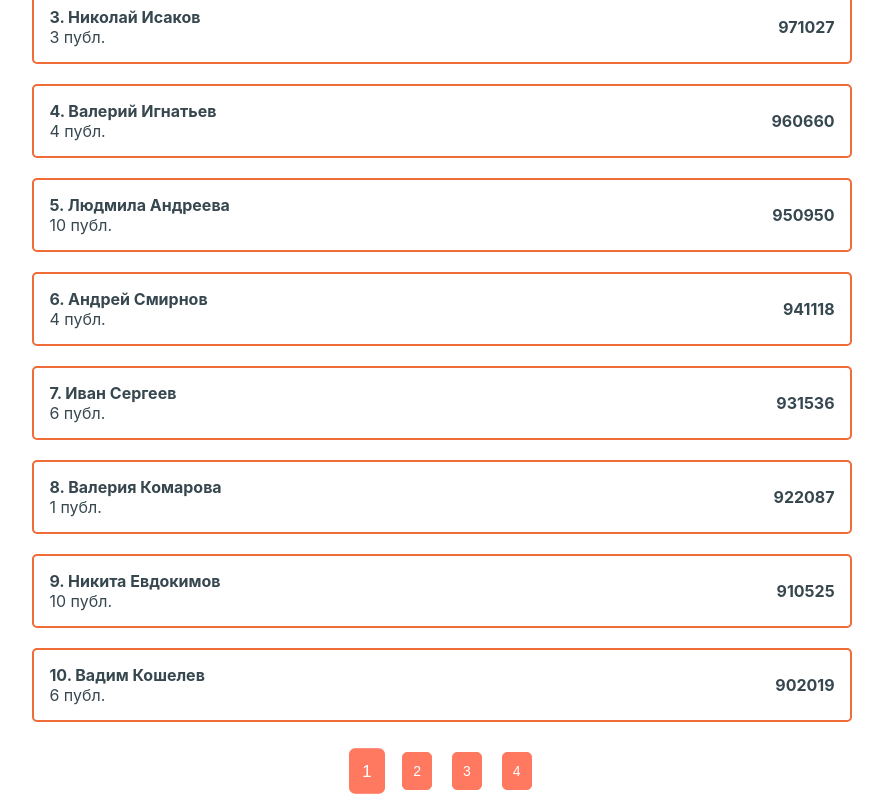
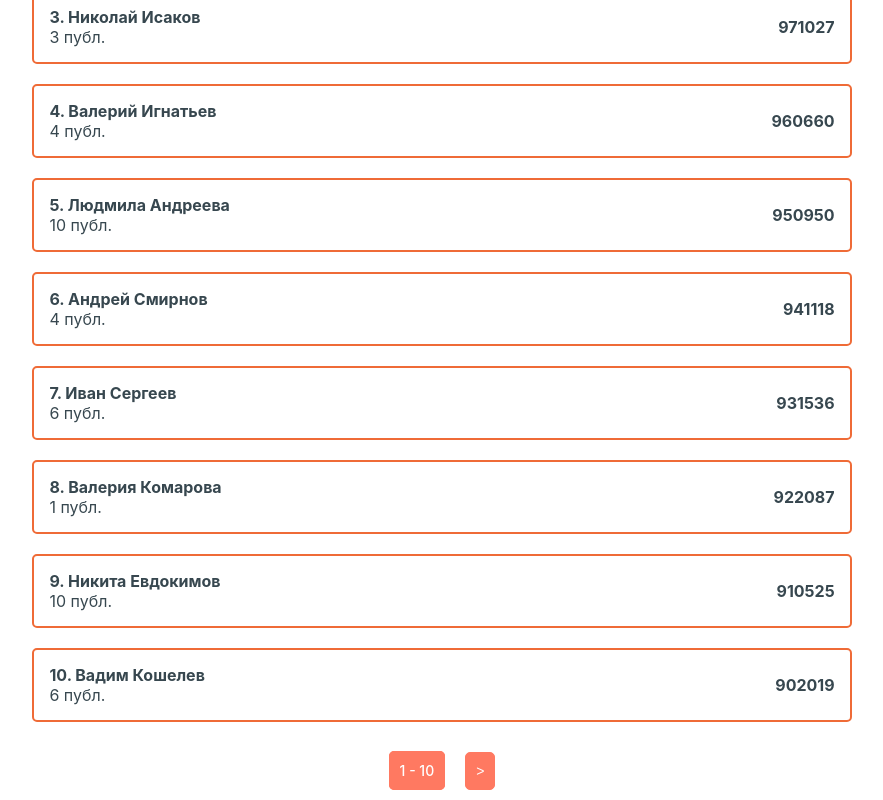
Before and after one commit to Maksym-Zyza/mz-authors-page, a React (Create React App) app: page / in a window 1280 px wide. Shown: the part 290-1090 px from the top of the page, without its empty margins (198-1081 px from the left). Built offline with nearby package versions, Linux system fonts and the light colour scheme; data requests are answered from the project's data file.

Commit message:
added new pagination

```diff
--- a/src/API/AuthorsApi.js
+++ b/src/API/AuthorsApi.js
@@ -3,10 +3,18 @@ const requestOptions = {
   redirect: 'follow',
 };
 
-export async function getAll(limit = 10, page = 1) {
+export async function getAuthors(limit = 10, page = 1) {
   const response = await fetch(
     `http://localhost:5000/authors?_page=${page}&_limit=${limit}`,
     requestOptions,
-  );
+  ).then(response => response.json());
   return response;
 }
+
+export async function getAllAuthors() {
+  const response = await fetch(
+    `http://localhost:5000/authors`,
+    requestOptions,
+  ).then(response => response.json());
+  return response;
+}
--- a/src/App.css
+++ b/src/App.css
@@ -67,3 +67,9 @@ body {
   cursor: pointer;
   transform: scale(1.2);
 }
+
+.nothing {
+  margin-top: 30px;
+  text-align: center;
+  color: #ff7961;
+}
--- a/src/App.js
+++ b/src/App.js
@@ -4,44 +4,56 @@ import AuthorsFilter from './components/AuthorsFilter/AuthorsFilter';
 import Loader from './components/UI/Loader/Loader';
 import Paginetion from './components/UI/Paginetion/Paginetion';
 import Error from './components/UI/Error/Error';
-import { getAll } from './API/AuthorsApi';
+import { getAuthors, getAllAuthors } from './API/AuthorsApi';
 import { useAuthors } from './hooks/useAuthor';
 import { useFeaching } from './hooks/useFeaching';
 import { getPagesCount } from './utils/pages';
+import { useSortedPaginetion } from './hooks/useSortedPaginetion';
 import './App.css';
 
 function App() {
   const [authors, setAuthors] = useState([]);
+  const [totalAuthors, setTotalAuthors] = useState([]);
   const [limit, setLimit] = useState(10);
   const [page, setPage] = useState(1);
-  const [totalPages, setTotalPages] = useState(0);
-
-  const changePage = page => {
-    setPage(page);
-    fetchAuthors(limit, page);
-  };
 
   // FETCH Authors
   const [fetchAuthors, isAuthorsLoading, authorError] = useFeaching(
     async (limit, page) => {
-      const response = await getAll(limit, page).then(response =>
-        response.json(),
-      );
+      const response = await getAuthors(limit, page);
       setAuthors(response);
 
-      const totalAuthors = await getAll();
-      const totalCount = totalAuthors.headers.get('X-Total-Count');
-      setTotalPages(getPagesCount(totalCount, limit));
+      const allAuthors = await getAllAuthors();
+      setTotalAuthors(allAuthors);
     },
   );
+
+  // SORTED and SEARCH
+  const [filter, setFilter] = useState({ sort: '', query: '' });
+  const sortedAndSearchAuthors = useAuthors(
+    totalAuthors,
+    filter.sort,
+    filter.query,
+    setPage,
+  );
+
+  const totalPages = getPagesCount(sortedAndSearchAuthors, limit);
+
+  const sortedAndSearchPaginetion = useSortedPaginetion(
+    sortedAndSearchAuthors,
+    totalPages,
+    limit,
+    page,
+  );
+
+  // CAHGE PAGE
+  const changePage = page => {
+    setPage(page);
+  };
 
   useEffect(() => {
     fetchAuthors(limit, page);
   }, []);
-
-  // SORTED and SEARCH
-  const [filter, setFilter] = useState({ sort: '', query: '' });
-  const sortedAndSearchAuthors = useAuthors(authors, filter.sort, filter.query);
 
   return (
     <div className="App">
@@ -49,11 +61,23 @@ function App() {
 
       {isAuthorsLoading ? (
         <Loader />
+      ) : sortedAndSearchPaginetion.length ? (
+        <>
+          <AuthorsList
+            authors={sortedAndSearchPaginetion}
+            page={page}
+            limit={limit}
+          />
+          <Paginetion
+            page={page}
+            limit={limit}
+            totalPages={totalPages}
+            changePage={changePage}
+          />
+        </>
       ) : (
-        <AuthorsList authors={sortedAndSearchAuthors} page={page} />
+        <h1 className="nothing">Authors not found!</h1>
       )}
-
-      <Paginetion totalPages={totalPages} page={page} changePage={changePage} />
 
       <Error error={authorError} />
     </div>
--- a/src/components/AuthorsList/AuthorsList.js
+++ b/src/components/AuthorsList/AuthorsList.js
@@ -3,18 +3,14 @@ import uniqid from 'uniqid';
 import AuthorItem from '../AuthorItem/AuthorItem';
 import css from './AuthorsList.module.css';
 
-function AuthorsList({ authors, page }) {
-  if (!authors.length) {
-    return <h1 className={css.nothing}>Authors not found!</h1>;
-  }
-
+function AuthorsList({ authors, page, limit }) {
   return (
     <div className={css.conteiner}>
       {authors.map((author, index) => (
         <AuthorItem
           key={uniqid()}
           author={author}
-          number={page > 1 ? page * 10 - 10 + index + 1 : index + 1}
+          number={page > 1 ? page * limit - limit + index + 1 : index + 1}
         />
       ))}
     </div>
--- a/src/components/AuthorsList/AuthorsList.module.css
+++ b/src/components/AuthorsList/AuthorsList.module.css
@@ -6,9 +6,3 @@
   text-align: center;
   color: #ff7961;
 }
-
-.nothing {
-  margin-top: 30px;
-  text-align: center;
-  color: #ff7961;
-}
--- a/src/components/UI/Paginetion/Paginetion.js
+++ b/src/components/UI/Paginetion/Paginetion.js
@@ -1,20 +1,29 @@
 import React from 'react';
-import { usePaginetion } from '../../../hooks/usePaginetion';
 
-export default function Paginetion({ totalPages, page, changePage }) {
-  const pagesArray = usePaginetion(totalPages);
+export default function Paginetion({ page, limit, totalPages, changePage }) {
   return (
     <div>
-      {pagesArray.map(el => (
+      {page > 1 && (
         <button
-          key={el}
           type="button"
-          className={page === el ? 'btn_current' : 'btn'}
-          onClick={() => changePage(el)}
+          className="btn"
+          onClick={() => changePage(page - 1)}
         >
-          {el}
+          &lt;
         </button>
-      ))}
+      )}
+      <span className="btn">
+        {page + 1 * limit - limit} - {page * limit}
+      </span>
+      {page < totalPages && (
+        <button
+          type="button"
+          className="btn"
+          onClick={() => changePage(page + 1)}
+        >
+          &gt;
+        </button>
+      )}
     </div>
   );
 }
--- a/src/hooks/useAuthor.js
+++ b/src/hooks/useAuthor.js
@@ -13,7 +13,7 @@ export const useSortedAuthors = (authors, sort) => {
   return sortedAuthors;
 };
 
-export const useAuthors = (authors, sort, query) => {
+export const useAuthors = (authors, sort, query, setPage) => {
   const sortedAuthors = useSortedAuthors(authors, sort);
 
   const sortedAndSearchAuthors = useMemo(() => {
@@ -23,8 +23,13 @@ export const useAuthors = (authors, sort, query) => {
         author.name.toLowerCase().includes(query.toLowerCase()),
       );
     }
+
+    if (sort.length > 0 || query.length > 0) {
+      setPage(1);
+    }
+
     return filteredAuthors;
-  }, [query, sortedAuthors]);
+  }, [query, sortedAuthors, setPage, sort]);
 
   return sortedAndSearchAuthors;
 };
--- a/src/hooks/usePaginetion.js
+++ /dev/null
@@ -1,13 +0,0 @@
-import { useMemo } from 'react';
-
-export const usePaginetion = totalPages => {
-  const allPagesArray = useMemo(() => {
-    let result = [];
-    for (let i = 0; i < totalPages; i++) {
-      result.push(i + 1);
-    }
-    return result;
-  }, [totalPages]);
-
-  return allPagesArray;
-};
--- /dev/null
+++ b/src/hooks/useSortedPaginetion.js
@@ -0,0 +1,16 @@
+import { useMemo } from 'react';
+
+export const useSortedPaginetion = (arr, totalPages, limit, page) => {
+  const sortedTotalAuthors = useMemo(() => {
+    let result = [];
+    for (let i = 0; i < totalPages; i++) {
+      if (page === 1) {
+        result = [...arr.slice(0, limit)];
+      } else if (page > 1) {
+        result = [...arr.slice(page * limit - limit, page * limit)];
+      }
+    }
+    return result;
+  }, [arr, totalPages, limit, page]);
+  return sortedTotalAuthors;
+};
--- a/src/utils/pages.js
+++ b/src/utils/pages.js
@@ -1,3 +1,4 @@
-export const getPagesCount = (totalCount, limit) => {
+export const getPagesCount = (arr, limit) => {
+  const totalCount = arr.length;
   return Math.ceil(totalCount / limit);
 };
```
